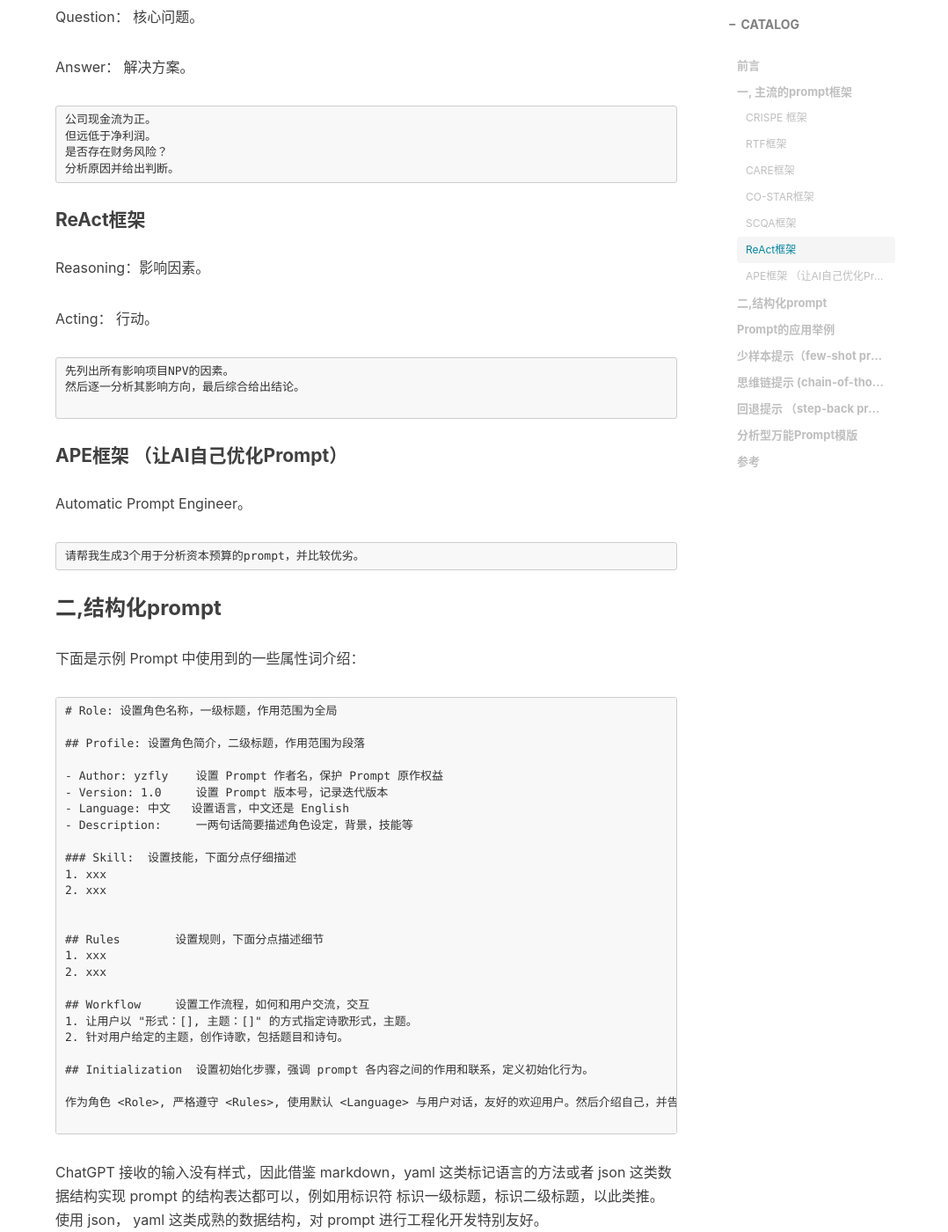
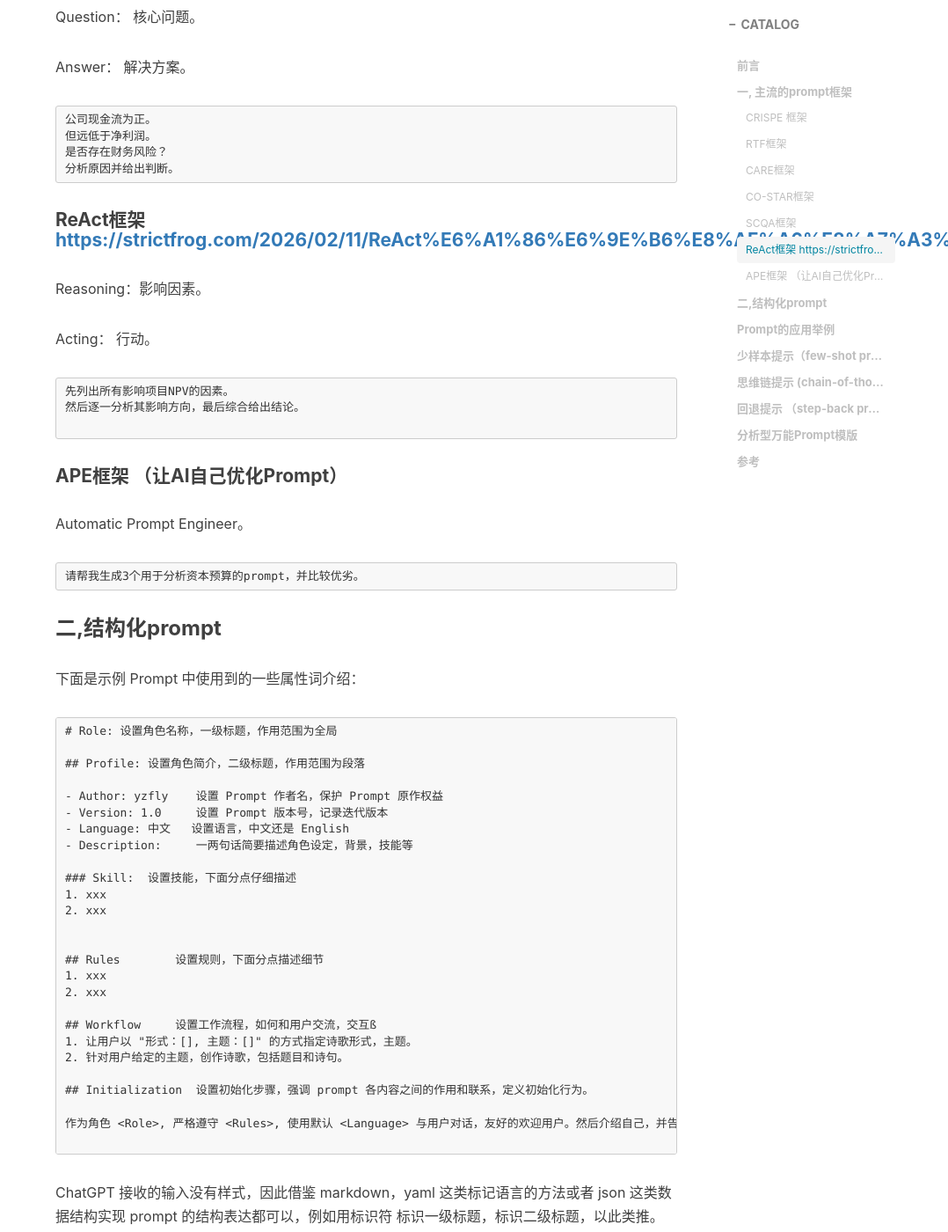
Before and after one commit to LuochuanAD/LuochuanAD.github.io, a Jekyll site: the page built from _posts/2026-01-11-Prompt框架和Structural Prompt的思考.md, in a window 1280 px wide and 1400 px high, scrolled down 2822 px. Shown: the whole window at 88% size, without its empty margins (202-1280 px from the left). Built offline with Jekyll 4.4.1, drawn with Linux system fonts in a browser that asks for light colours; nearby versions of some CDN libraries; comment, search, counter and statistics services are not loaded.

Commit message:
Update 2026-01-11-Prompt框架和Structural Prompt的思考.md

````diff
--- a/_posts/2026-01-11-Prompt框架和Structural Prompt的思考.md
+++ b/_posts/2026-01-11-Prompt框架和Structural Prompt的思考.md
@@ -109,7 +109,7 @@ Answer： 解决方案。
 分析原因并给出判断。
 ```
 
-#### ReAct框架
+#### ReAct框架 [https://strictfrog.com/2026/02/11/ReAct%E6%A1%86%E6%9E%B6%E8%AF%A6%E8%A7%A3%E4%B8%8E%E6%80%9D%E8%80%83/](https://strictfrog.com/2026/02/11/ReAct%E6%A1%86%E6%9E%B6%E8%AF%A6%E8%A7%A3%E4%B8%8E%E6%80%9D%E8%80%83/)
 
 Reasoning：影响因素。
 
@@ -155,7 +155,7 @@ Automatic Prompt Engineer。
 1. xxx
 2. xxx
 
-## Workflow     设置工作流程，如何和用户交流，交互
+## Workflow     设置工作流程，如何和用户交流，交互ß
 1. 让用户以 "形式：[], 主题：[]" 的方式指定诗歌形式，主题。
 2. 针对用户给定的主题，创作诗歌，包括题目和诗句。
 
````
